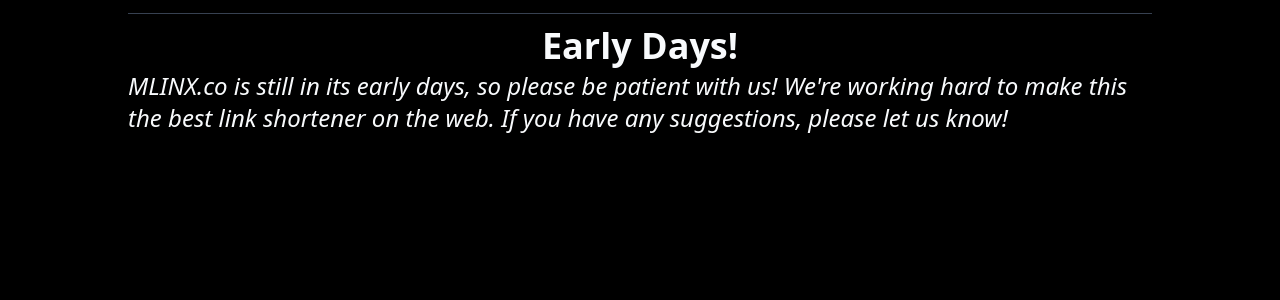
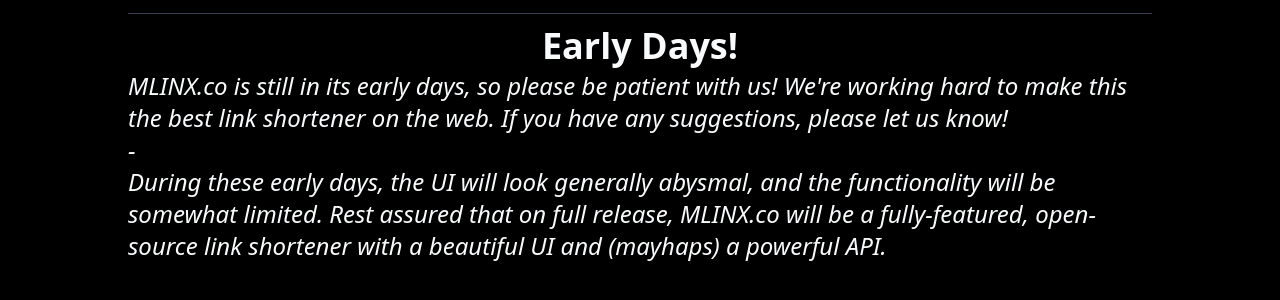
Before and after one commit to mrtin42/mlinx, a Next.js app: page /mlinxapp.com in a window 1280 px wide. Shown: the part 424-724 px from the top of the page. Built offline with nearby package versions, Linux system fonts and the light colour scheme; no server answers.

Commit message:
disclaimer cos im tired of gatekeeping my own project even when its not ready for public consumption

```diff
--- a/app/mlinxapp.com/page.tsx
+++ b/app/mlinxapp.com/page.tsx
@@ -79,7 +79,9 @@
         <div className="flex flex-col justify-between w-[80vw]">
           <h1 className="text-4xl font-bold py-1 text-center">Early Days!</h1>
           <p className="text-2xl italic font-sans">
-            MLINX.co is still in its early days, so please be patient with us! We're working hard to make this the best link shortener on the web. If you have any suggestions, please let us know!
+            MLINX.co is still in its early days, so please be patient with us! We're working hard to make this the best link shortener on the web. If you have any suggestions, please let us know!<br />
+            -<br />
+            During these early days, the UI will look generally abysmal, and the functionality will be somewhat limited. Rest assured that on full release, MLINX.co will be a fully-featured, open-source link shortener with a beautiful UI and (mayhaps) a powerful API.
           </p>
         </div>
       </main>
```
